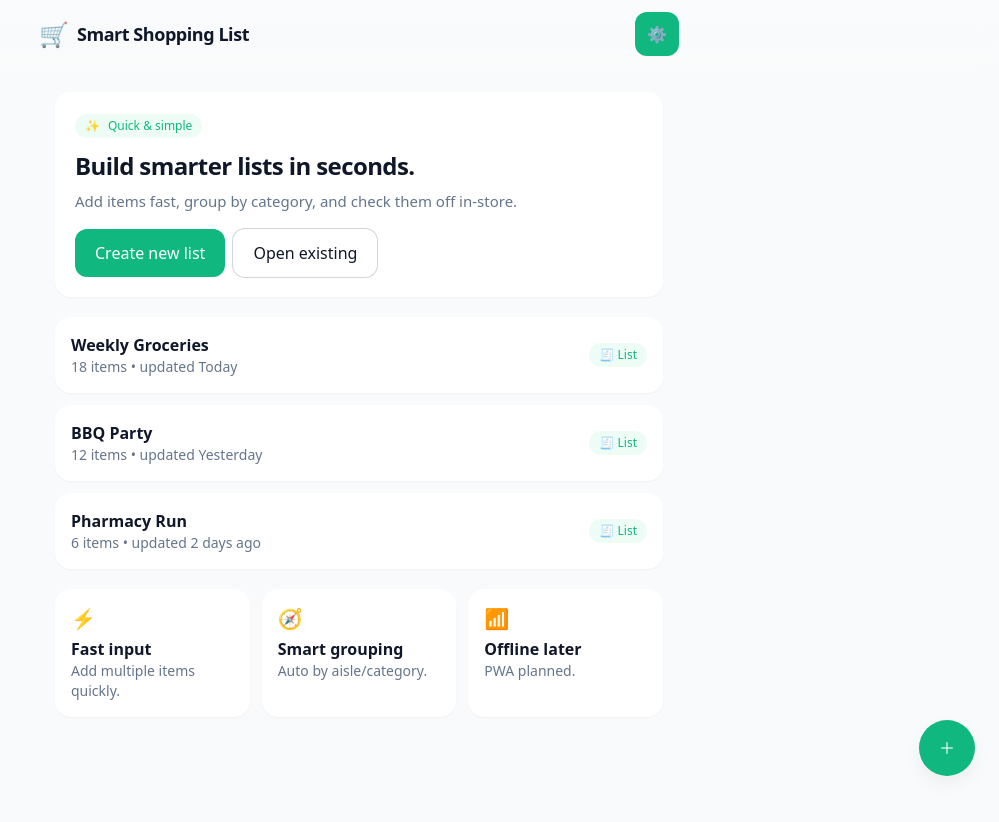
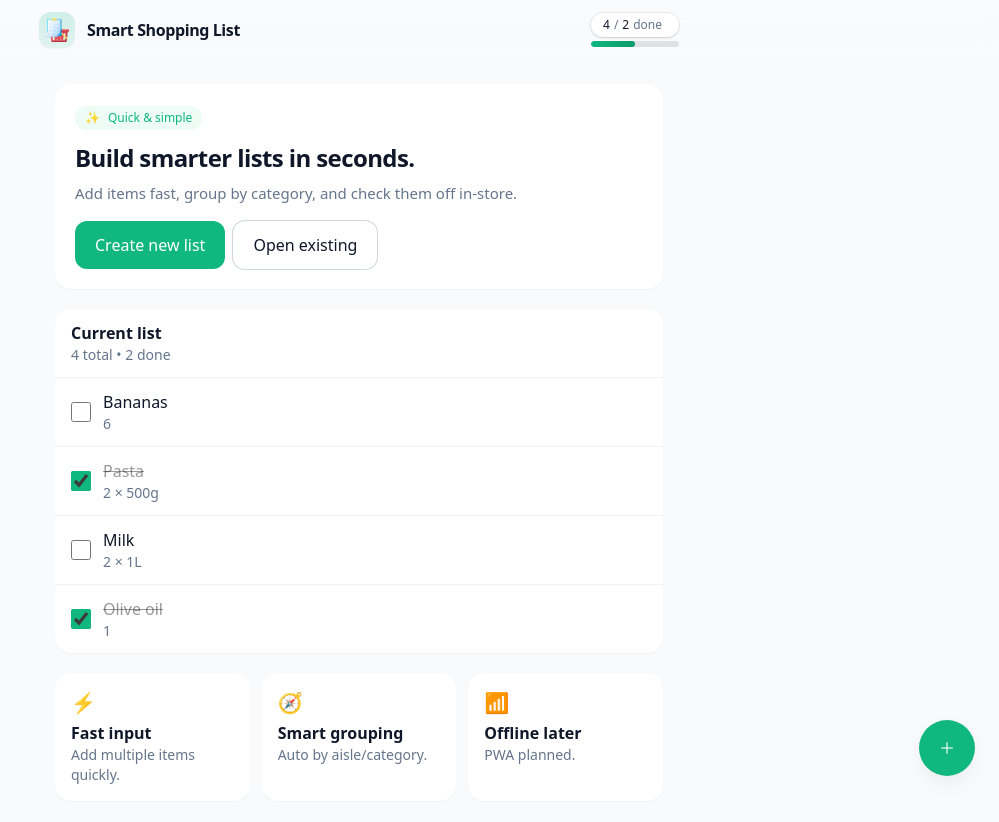
Before and after one commit to Kalikian/smart-shopping-list-frontend, a React (Vite) app: page / in a window 1280 px wide. Shown: the top 822 px of the page, without its empty margins (281-1280 px from the left). Built offline with nearby package versions, Linux system fonts and the light colour scheme.

Commit message:
feat(header): show total on left and done on right + adjust progress

```diff
--- a/src/App.tsx
+++ b/src/App.tsx
@@ -1,13 +1,42 @@
 // src/App.tsx
-// Mobile-first landing using our design tokens & utility classes.
-// Note: App copy and comments are in English.
+// Integrate AppHeader and render a simple interactive items list (mock data).
+// Mobile-first, minimal logic: toggle 'done' and live counters.
 
-import { useState } from "react";
+import { useMemo, useState } from "react";
+import AppHeader from "./components/AppHeader";
+
+type Item = {
+  id: string;
+  name: string;
+  qty?: string;
+  done: boolean;
+  category?: string;
+};
 
 export default function App() {
+  // Initialize once with a literal array (no ESLint deps issue)
+  const [items, setItems] = useState<Item[]>([
+    { id: "i1", name: "Bananas", qty: "6", done: false },
+    { id: "i2", name: "Pasta", qty: "2 × 500g", done: true },
+    { id: "i3", name: "Milk", qty: "2 × 1L", done: false },
+    { id: "i4", name: "Olive oil", qty: "1", done: true },
+  ]);
   const [creating, setCreating] = useState(false);
 
-  // Mock handler for primary action (we'll wire real routes later)
+// derive total and done
+const { total, done } = useMemo(() => {
+  const total = items.length;
+  const done = items.filter((i) => i.done).length;
+  return { total, done };
+}, [items]);
+
+  // Toggle an item's 'done' flag
+  const toggleItem = (id: string) => {
+    setItems((prev) =>
+      prev.map((it) => (it.id === id ? { ...it, done: !it.done } : it))
+    );
+  };
+
   const handleCreateList = () => {
     setCreating(true);
     setTimeout(() => setCreating(false), 700);
@@ -15,28 +44,8 @@ export default function App() {
 
   return (
     <div className="min-h-screen bg-[hsl(var(--bg))] text-[hsl(var(--text))]">
-      {/* Top App Bar */}
-      <header className="appbar safe-x">
-        <div className="mx-auto max-w-screen-sm flex items-center justify-between py-3">
-          <div className="flex items-center gap-2">
-            <span className="text-2xl" aria-hidden>🛒</span>
-            <h1 className="text-lg font-semibold tracking-tight">Smart Shopping List</h1>
-          </div>
+      <AppHeader open={total} total={done} />
 
-          {/* Placeholder icon button */}
-          <button
-            type="button"
-            className="btn-icon"
-            title="Coming soon"
-            aria-label="Settings (coming soon)"
-            disabled
-          >
-            ⚙️
-          </button>
-        </div>
-      </header>
-
-      {/* Content */}
       <main className="mx-auto max-w-screen-sm safe-x pb-28 pt-4">
         {/* Hero Card */}
         <section className="card p-5 mt-2">
@@ -65,30 +74,51 @@ export default function App() {
           </div>
         </section>
 
-        {/* Lists preview (cards) */}
-        <section className="mt-5 grid gap-3">
-          {[
-            { name: "Weekly Groceries", items: 18, updated: "Today" },
-            { name: "BBQ Party", items: 12, updated: "Yesterday" },
-            { name: "Pharmacy Run", items: 6, updated: "2 days ago" },
-          ].map((list) => (
-            <article key={list.name} className="card p-4">
-              <div className="flex items-center justify-between">
-                <div>
-                  <h3 className="font-semibold">{list.name}</h3>
-                  <p className="text-sm text-[hsl(var(--muted))]">
-                    {list.items} items • updated {list.updated}
-                  </p>
-                </div>
-                <span className="chip" aria-label="status">
-                  🧾 List
-                </span>
-              </div>
-            </article>
-          ))}
+        {/* --- Current list (mock items) --- */}
+        <section className="mt-5 card p-0 overflow-hidden">
+          <header className="px-4 py-3 border-b border-black/5">
+            <h3 className="font-semibold">Current list</h3>
+            <p className="text-sm text-[hsl(var(--muted))]">
+              {total} total • {done} done
+            </p>
+          </header>
+
+          <ul className="divide-y divide-black/5">
+            {items.map((it) => (
+              <li key={it.id} className="px-4 py-3">
+                <label className="flex items-center gap-3">
+                  {/* Checkbox */}
+                  <input
+                    type="checkbox"
+                    className="w-5 h-5 rounded-md accent-[hsl(var(--accent))]"
+                    checked={it.done}
+                    onChange={() => toggleItem(it.id)}
+                    aria-label={`Mark ${it.name} as ${it.done ? "not done" : "done"}`}
+                  />
+
+                  {/* Name + Qty */}
+                  <div className="flex-1 min-w-0">
+                    <div
+                      className={`font-medium truncate ${
+                        it.done ? "line-through text-black/40" : ""
+                      }`}
+                    >
+                      {it.name}
+                    </div>
+                    {it.qty && (
+                      <div className="text-sm text-[hsl(var(--muted))]">{it.qty}</div>
+                    )}
+                  </div>
+
+                  {/* Optional category chip (hidden for now if not set) */}
+                  {it.category && <span className="chip">{it.category}</span>}
+                </label>
+              </li>
+            ))}
+          </ul>
         </section>
 
-        {/* Feature tiles */}
+        {/* Feature tiles (placeholder) */}
         <section className="mt-5 grid gap-3 sm:grid-cols-3">
           {[
             { icon: "⚡", title: "Fast input", desc: "Add multiple items quickly." },
@@ -96,7 +126,9 @@ export default function App() {
             { icon: "📶", title: "Offline later", desc: "PWA planned." },
           ].map((f) => (
             <div key={f.title} className="card p-4">
-              <div className="text-xl" aria-hidden>{f.icon}</div>
+              <div className="text-xl" aria-hidden>
+                {f.icon}
+              </div>
               <h4 className="mt-1 font-semibold">{f.title}</h4>
               <p className="text-sm text-[hsl(var(--muted))]">{f.desc}</p>
             </div>
@@ -104,7 +136,7 @@ export default function App() {
         </section>
       </main>
 
-      {/* Floating Action Button (primary mobile action) */}
+      {/* Floating Action Button (placeholder for Add item) */}
       <button
         type="button"
         className="fab"
--- /dev/null
+++ b/src/components/AppHeader.tsx
@@ -0,0 +1,68 @@
+// src/components/AppHeader.tsx
+// Mobile-first top bar with logo, title and live counter.
+// NOTE: We now display LEFT = total items, RIGHT = done items.
+
+import logoPng from "../assets/icons/listIcon.png";
+
+type AppHeaderProps = {
+  /** Total number of items in the current list (shown on the LEFT) */
+  open: number; // ← kept name for compatibility; interpreted as totalCount
+  /** Number of completed items (shown on the RIGHT) */
+  total: number; // ← kept name for compatibility; interpreted as doneCount
+  /** Optional title override (defaults to app name) */
+  title?: string;
+};
+
+export default function AppHeader({ open, total, title = "Smart Shopping List" }: AppHeaderProps) {
+  // Interpret props: open = totalCount, total = doneCount
+  const totalCount = open;
+  const doneCount = total;
+
+  // Progress is done / total
+  const pct = totalCount > 0 ? Math.round((doneCount / totalCount) * 100) : 0;
+
+  return (
+    <header className="appbar safe-x">
+      <div className="mx-auto max-w-screen-sm flex items-center justify-between py-3">
+        {/* Brand */}
+        <div className="flex items-center gap-3">
+          {/* Logo badge */}
+          <div
+            className="grid place-items-center w-9 h-9 rounded-xl shadow-sm"
+            style={{
+              background: "linear-gradient(180deg, hsl(var(--accent) / 0.18), hsl(var(--accent) / 0.10))",
+              boxShadow: "var(--shadow-sm)",
+            }}
+            aria-hidden
+          >
+            <img src={logoPng} alt="" className="w-6 h-6 object-contain" />
+          </div>
+
+          <h1 className="text-base font-semibold tracking-tight">{title}</h1>
+        </div>
+
+        {/* Counter pill */}
+        <div className="min-w-[88px]">
+          <div className="rounded-full px-3 py-1 text-xs font-medium bg-white shadow-sm ring-1 ring-black/5 text-[hsl(var(--text))]">
+            {/* Example: 4 / 2 done */}
+            <span className="tabular-nums">{totalCount}</span>
+            <span className="mx-1 text-[hsl(var(--muted))]">/</span>
+            <span className="tabular-nums">{doneCount}</span>
+            <span className="ml-1 text-[hsl(var(--muted))]">done</span>
+          </div>
+
+          {/* Tiny progress bar */}
+          <div className="mt-1 h-1.5 overflow-hidden rounded-full bg-black/10">
+            <div
+              className="h-full rounded-full"
+              style={{
+                width: `${pct}%`,
+                background: "linear-gradient(90deg, hsl(var(--accent)), hsl(var(--accent-600)))",
+              }}
+            />
+          </div>
+        </div>
+      </div>
+    </header>
+  );
+}
```
Also changed, not shown: src/assets/icons/listIcon.png (added).
